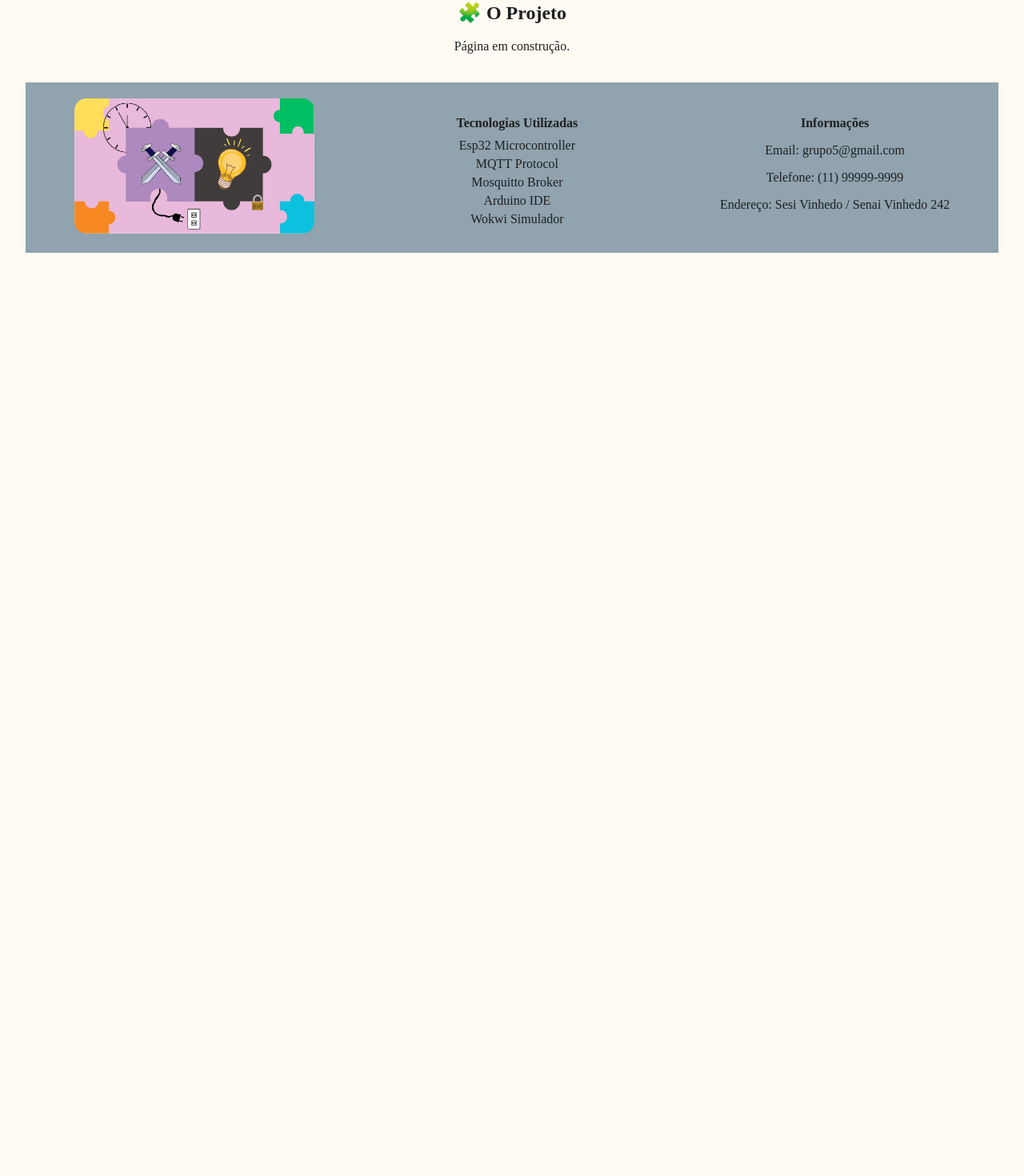
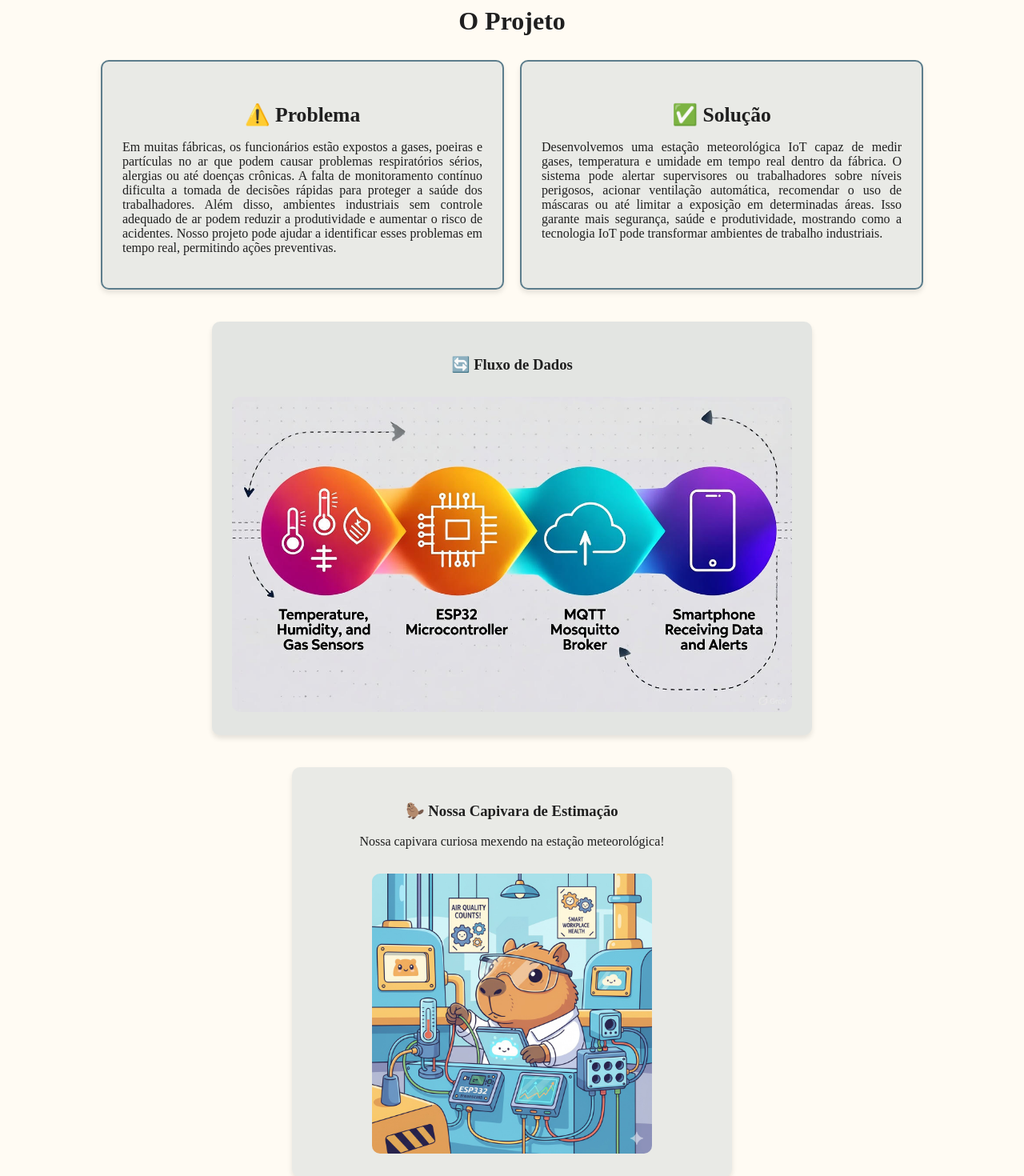
Before and after one commit to Matheus2570/Site-Projeto-IOT, a React (Vite) app: page /o-projeto in a window 1280 px wide. Shown: the part 174-1644 px from the top of the page at 80% size. Before the commit the page ends 800 px from the top, so only its background shows below. Built offline with nearby package versions, Linux system fonts and the light colour scheme.

Commit message:
Maria Clara

```diff
--- a/src/pages/oProjeto.css
+++ b/src/pages/oProjeto.css
@@ -0,0 +1,97 @@
+/* Container principal */
+.o-projeto {
+    padding: 20px;
+    text-align: center;
+  }
+
+  /* Título principal */
+  .o-projeto h2 {
+    font-size: 2em;
+    margin-bottom: 30px;
+  }
+
+  /* Problema e Solução */
+  .problema-solucao {
+    display: flex;
+    justify-content: center;
+    gap: 20px;
+    flex-wrap: wrap;
+    margin-bottom: 40px;
+  }
+
+  /* Blocos de texto */
+  .problema,
+  .solucao {
+    flex: 1 1 300px;
+    max-width: 450px;
+    padding: 25px;
+    background-color: rgba(144, 163, 174, 0.2);
+    border-radius: 10px;
+    box-shadow: 0 4px 6px rgba(0,0,0,0.1);
+    text-align: justify;
+    border: 2px solid #5C7D8C;
+    transition: transform 0.2s ease;
+  }
+
+  .problema:hover,
+  .solucao:hover {
+    transform: translateY(-5px);
+  }
+
+  .problema h3,
+  .solucao h3 {
+    font-size: 1.6em;
+    margin-bottom: 15px;
+    text-align: center;
+  }
+
+  /* Fluxo de Dados */
+  .fluxo-dados {
+    max-width: 700px;
+    margin: 0 auto 40px auto;
+    padding: 25px;
+    background-color: rgba(144, 163, 174, 0.25);
+    border-radius: 10px;
+    box-shadow: 0 4px 6px rgba(0,0,0,0.1);
+    text-align: center;
+  }
+
+  .fluxo-dados img {
+    width: 100%;
+    max-width: 850px;
+    height: auto;
+    border-radius: 10px;
+    margin-top: 10px;
+  }
+
+  /* Capivara */
+  .capivara {
+    max-width: 500px;
+    margin: 30px auto;
+    padding: 25px;
+    background-color: rgba(144, 163, 174, 0.2);
+    border-radius: 10px;
+    box-shadow: 0 4px 6px rgba(0,0,0,0.1);
+    text-align: center;
+  }
+
+  .capivara img {
+    width: 100%;
+    max-width: 350px;
+    height: auto;
+    border-radius: 10px;
+    margin-top: 15px;
+  }
+
+  /* Responsividade */
+  @media (max-width: 768px) {
+    .problema,
+    .solucao {
+      flex: 1 1 90%;
+    }
+
+    .fluxo-dados img,
+    .capivara img {
+      max-width: 100%;
+    }
+  }
--- a/src/pages/oProjeto.jsx
+++ b/src/pages/oProjeto.jsx
@@ -1,10 +1,51 @@
 import React from "react";
+import "./oProjeto.css";
+import FluxodeDados from "../assets/FluxodeDados.jpeg";
+import Capivara from "../assets/CapivaraEstimacao.jpeg";
 
 function OProjeto() {
   return (
-    <div style={{ padding: "20px", textAlign: "center" }}>
-      <h2>🧩 O Projeto</h2>
-      <p>Página em construção.</p>
+    <div className="o-projeto">
+      <h2>O Projeto</h2>
+
+      {/* Problema e Solução */}
+      <section className="problema-solucao">
+        <div className="problema">
+          <h3>⚠️ Problema</h3>
+          <p>
+            Em muitas fábricas, os funcionários estão expostos a gases, poeiras e partículas no ar
+            que podem causar problemas respiratórios sérios, alergias ou até doenças crônicas.
+            A falta de monitoramento contínuo dificulta a tomada de decisões rápidas para proteger
+            a saúde dos trabalhadores. Além disso, ambientes industriais sem controle adequado de ar
+            podem reduzir a produtividade e aumentar o risco de acidentes.
+            Nosso projeto pode ajudar a identificar esses problemas em tempo real, permitindo ações preventivas.
+          </p>
+        </div>
+
+        <div className="solucao">
+          <h3>✅ Solução</h3>
+          <p>
+            Desenvolvemos uma estação meteorológica IoT capaz de medir gases, temperatura e umidade em tempo real
+            dentro da fábrica. O sistema pode alertar supervisores ou trabalhadores sobre níveis perigosos,
+            acionar ventilação automática, recomendar o uso de máscaras ou até limitar a exposição em determinadas áreas.
+            Isso garante mais segurança, saúde e produtividade, mostrando como a tecnologia IoT pode transformar
+            ambientes de trabalho industriais.
+          </p>
+        </div>
+      </section>
+
+      {/* Fluxo de Dados */}
+      <section className="fluxo-dados">
+        <h3>🔄 Fluxo de Dados</h3>
+        <img src={FluxodeDados} alt="Fluxo de Dados do Projeto IoT" />
+      </section>
+
+      {/* Capivara */}
+      <section className="capivara">
+        <h3>🦫 Nossa Capivara de Estimação</h3>
+        <p>Nossa capivara curiosa mexendo na estação meteorológica!</p>
+        <img src={Capivara} alt="Capivara mexendo na estação" />
+      </section>
     </div>
   );
 }
```
Also changed, not shown: src/assets/CapivaraEstimacao.jpeg (added), src/assets/FluxodeDados.jpeg (added).
